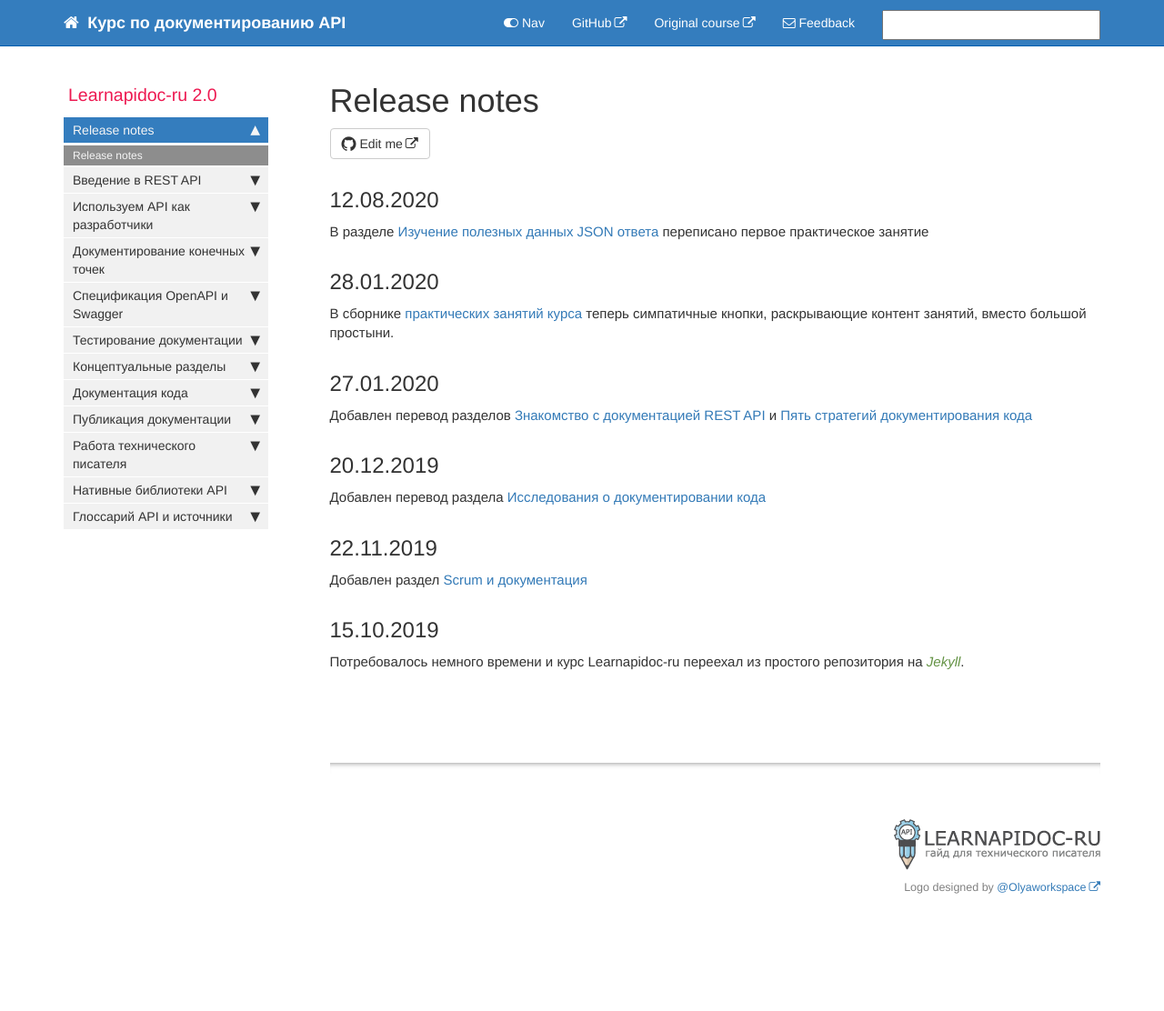
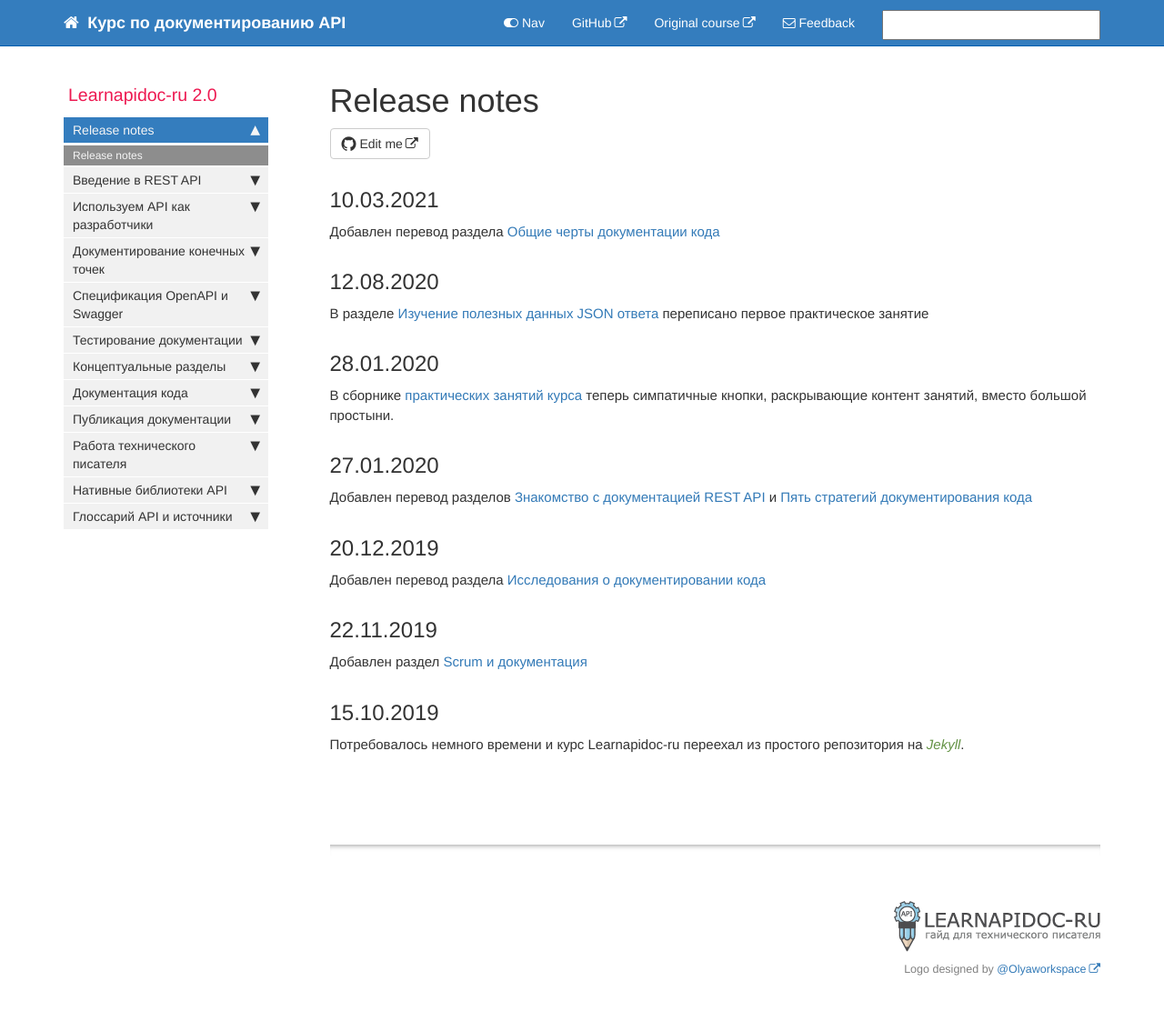
Before and after one commit to Starkovden/Starkovden.github.io, a Jekyll site: the page built from pages/release-notes.md, in a window 1280 px wide and 1136 px high. Shown: the top 1112 px of the window at 91% size. Built offline with Jekyll 4.4.1, drawn with Linux system fonts in a browser that asks for light colours; nearby versions of some CDN libraries; comment, search, counter and statistics services are not loaded.

Commit message:
add release notes

```diff
--- a/pages/release-notes.md
+++ b/pages/release-notes.md
@@ -5,6 +5,10 @@ permalink: release-notes.html
 folder: pages
 toc: false
 ---
+
+## 10.03.2021
+
+Добавлен перевод раздела [Общие черты документации кода](common-parts.html)
 
 ## 12.08.2020
 
```
